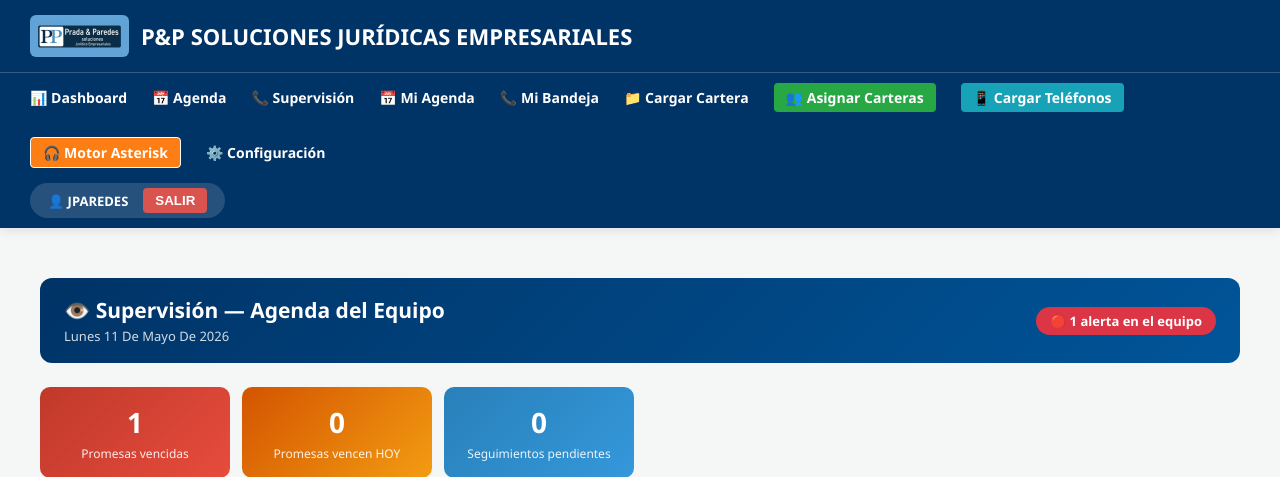
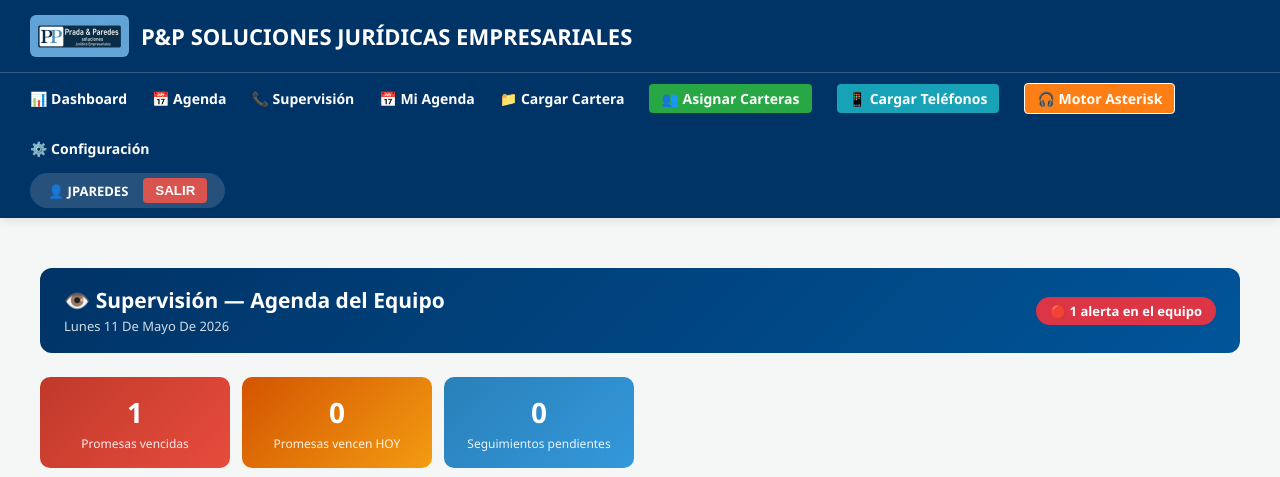
Before and after one commit to JhonParedes-PyP/crm-pyp, a Django app: page /agenda/ in a window 1280 px wide. Shown: the top 477 px of the page. Run offline with Django 5.2, Linux system fonts and the light colour scheme; a user stored in the database is signed in; data comes from the database, SQL or seed files in the repository; data that the repository does not hold is empty; some libraries are stand-ins or nearby versions.

Commit message:
Quitar mi bandeja duplicada de JPAREDES

```diff
--- a/cobranza/templates/cobranza/base.html
+++ b/cobranza/templates/cobranza/base.html
@@ -122,7 +122,6 @@
             <a href="{% url 'bandeja_gestor' %}">📞 Supervisión</a>
             {% if puede_modo_agente %}
             <a href="{% url 'agenda_diaria' %}?modo=agente">📅 Mi Agenda</a>
-            <a href="{% url 'bandeja_gestor' %}?modo=agente">📞 Mi Bandeja</a>
             {% endif %}
             {% else %}
             <a href="{% url 'bandeja_gestor' %}">📞 Bandeja</a>
```
